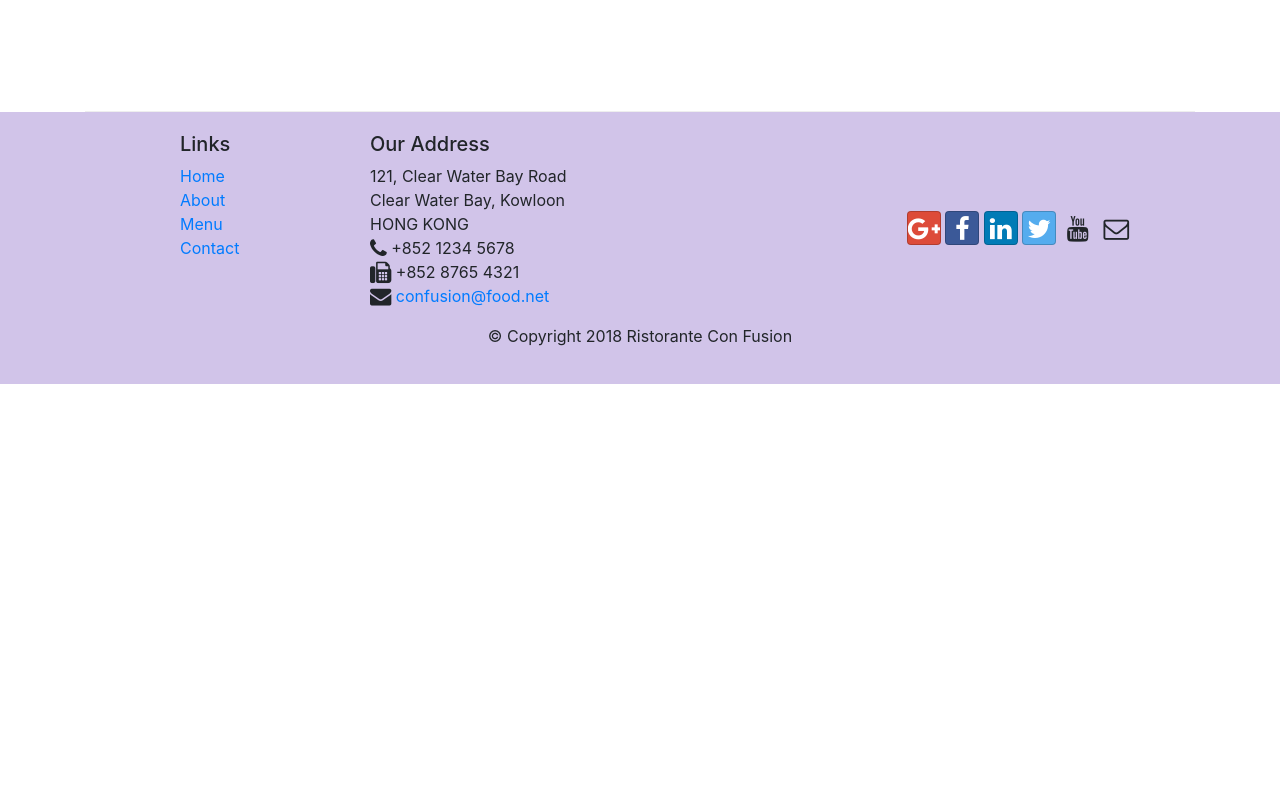
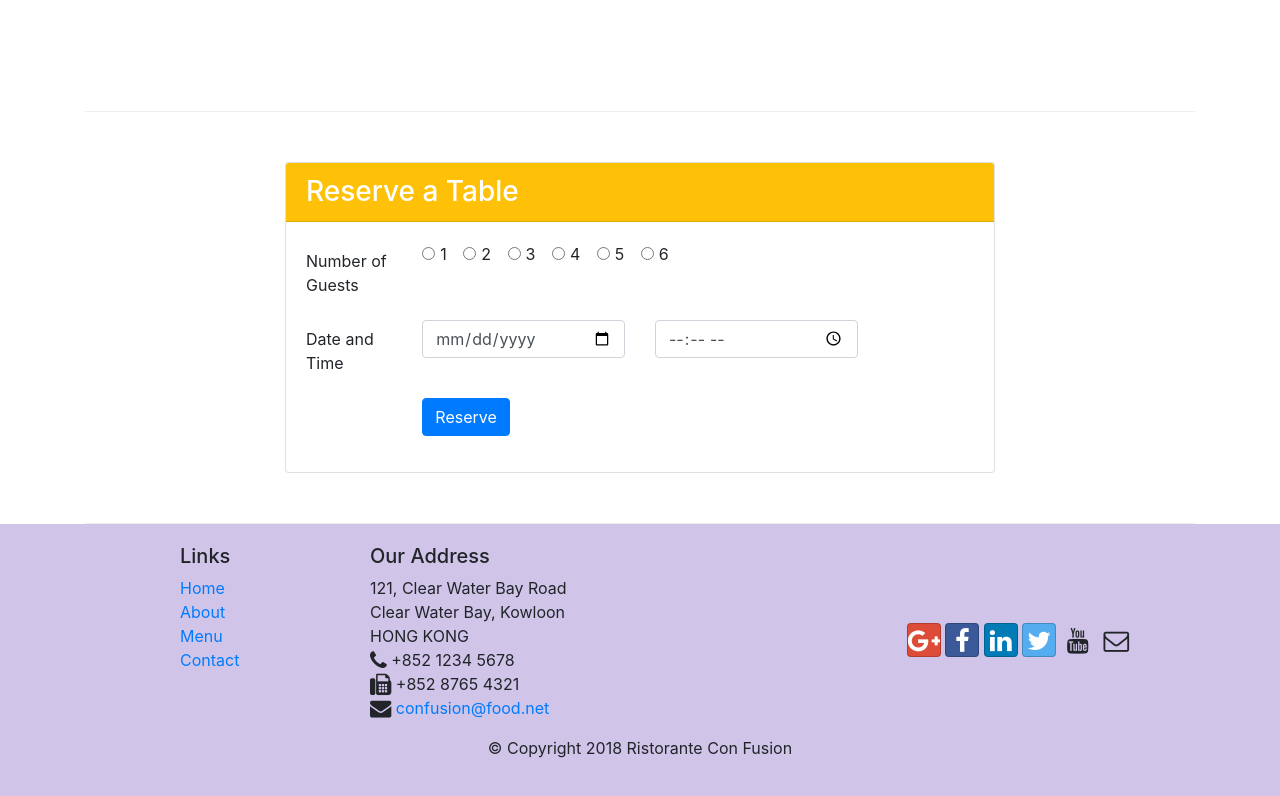
Before and after one commit to Connor-Hartland/conFusionBootstrap, a website: page index.html in a window 1280 px wide. Shown: the part 1422-2218 px from the top of the page. Before the commit the page ends 1806 px from the top, so only its background shows below. Drawn offline with nearby package versions, Linux system fonts and the light colour scheme.

Commit message:
assignment 2

```diff
--- a/index.html
+++ b/index.html
@@ -36,7 +36,7 @@
             </div>
         </div>
     </nav>
-
+    <!-- Task 3 -->
     <header class="jumbotron">
         <div class="container">
             <div class="row row-header">
@@ -47,6 +47,11 @@
                 </div>
                 <div class="col-12 col-sm align-self-center">
                     <img src="img/logo.png" class="img-fluid">
+
+
+                </div>
+                <div class="col-12 col-sm align-self-center">
+                    <a href="#reserve" type="button" class="btn btn-warning btn-lg btn-block">Reserve Table</a>
                 </div>
 
             </div>
@@ -62,7 +67,8 @@
                 <div class="media">
                     <img class="d-flex mr-3 img-thumbnail align-self-center" src="img/uthappizza.png" alt="uthapizza" />
                     <div class="media-body">
-                        <h2 class="mt-0">Uthappizza <span class="badge badge-danger">HOT</span> <span class="badge badge-pill badge-secondary">$4.99</span></h2>
+                        <h2 class="mt-0">Uthappizza <span class="badge badge-danger">HOT</span> <span
+                                class="badge badge-pill badge-secondary">$4.99</span></h2>
                         <p class="d-none d-sm-block">A unique combination of Indian Uthappam (pancake) and Italian
                             pizza, topped with Cerignola
                             olives,
@@ -71,17 +77,24 @@
                 </div>
             </div>
         </div>
-
+        <!-- Task 2 -->
         <div class="row row-content align-items-center">
             <div class="col-12 col-sm-4 col-md-3">
                 <h3>This Month's Promotions</h3>
             </div>
-            <div class="col col-sm col-md">
-                <h2>Weekend Grand Buffet</h2>
-                <p>Featuring mouthwatering combinations with a choice of five different salads, six enticing
-                    appetizers,
-                    six main entrees and five choicest desserts. Free flowing bubbly and soft drinks. All for just
-                    $19.99 per person </p>
+            <div class="col-sm col-md">
+                <div class="media">
+                    <div class="media-body">
+                        <h2>Weekend Grand Buffet <span class="badge badge-danger">NEW</span></h2>
+                        <p>Featuring mouthwatering combinations with a choice of five different salads, six enticing
+                            appetizers,
+                            six main entrees and five choicest desserts. Free flowing bubbly and soft drinks. All for
+                            just
+                            $19.99 per person </p>
+                    </div>
+                    <img class="d-flex ml-3 img-thumbnail align-self-center" src="img/buffet.png" alt="uthapizza" />
+                </div>
+
             </div>
         </div>
 
@@ -103,6 +116,70 @@
                     </div>
                 </div>
 
+            </div>
+        </div>
+
+        <div class="row row-content">
+            <div class="col-sm-8 mx-auto">
+                <div class="card">
+                    <h3 class="card-header bg-warning text-white">Reserve a Table</h3>
+                    <div class="card-body">
+                        <form id="reserve">
+                            <div class="form-group row">
+                                <label for="numGuests" class="col-md-2 col-form-label">Number of Guests</label>
+                                <!-- Radio 1 - 6 -->
+                                <div class="col-md-10">
+                                    <div class="form-check form-check-inline">
+                                        <input class="form-check-input" type="radio" name="inlineRadioOptions" id="1g"
+                                            value="">
+                                        <label class="form-check-label" for="1g">1</label>
+                                    </div>
+                                    <div class="form-check form-check-inline">
+                                        <input class="form-check-input" type="radio" name="inlineRadioOptions" id="2g"
+                                            value="">
+                                        <label class="form-check-label" for="2g">2</label>
+                                    </div>
+                                    <div class="form-check form-check-inline">
+                                        <input class="form-check-input" type="radio" name="inlineRadioOptions" id="3g"
+                                            value="">
+                                        <label class="form-check-label" for="3g">3</label>
+                                    </div>
+                                    <div class="form-check form-check-inline">
+                                        <input class="form-check-input" type="radio" name="inlineRadioOptions" id="4g"
+                                            value="">
+                                        <label class="form-check-label" for="4g">4</label>
+                                    </div>
+                                    <div class="form-check form-check-inline">
+                                        <input class="form-check-input" type="radio" name="inlineRadioOptions" id="5g"
+                                            value="">
+                                        <label class="form-check-label" for="5g">5</label>
+                                    </div>
+                                    <div class="form-check form-check-inline">
+                                        <input class="form-check-input" type="radio" name="inlineRadioOptions" id="6g"
+                                            value="">
+                                        <label class="form-check-label" for="6g">6</label>
+                                    </div>
+                                </div>
+                            </div>
+
+                            <div class="form-group row">
+                                <label for="dateAndTime" class="col-12 col-md-2 col-form-label">Date and Time</label>
+                                <div class="col-md-4">
+                                    <input type="date" class="form-control" id="date" name="date" placeholder="Date">
+                                </div>
+                                <div class="col-md-4">
+                                    <input type="time" class="form-control" id="time" name="time" placeholder="Time">
+                                </div>
+                            </div>
+
+                            <div class="form-group row">
+                                <div class="offset-md-2 col-md-10">
+                                    <button type="submit" class="btn btn-primary">Reserve</button>
+                                </div>
+                            </div>
+                        </form>
+                    </div>
+                </div>
             </div>
         </div>
     </div>
```
